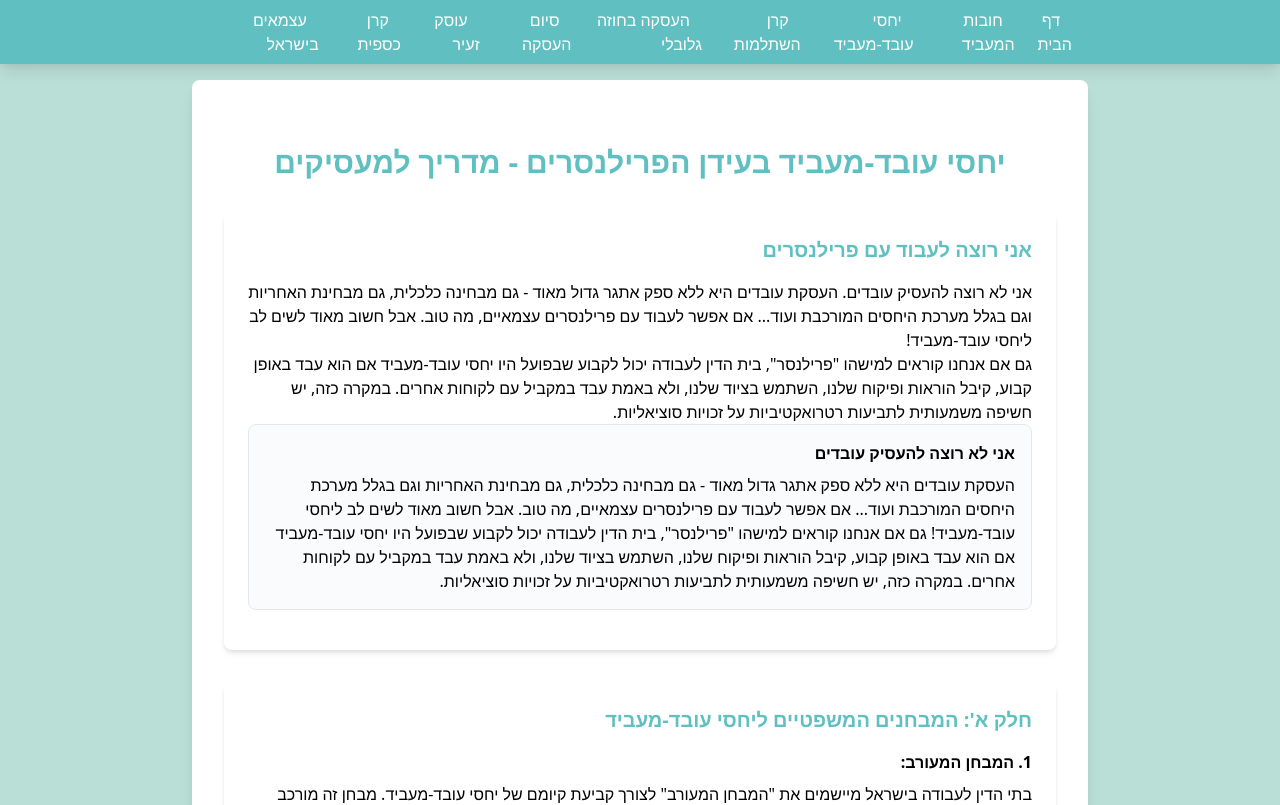
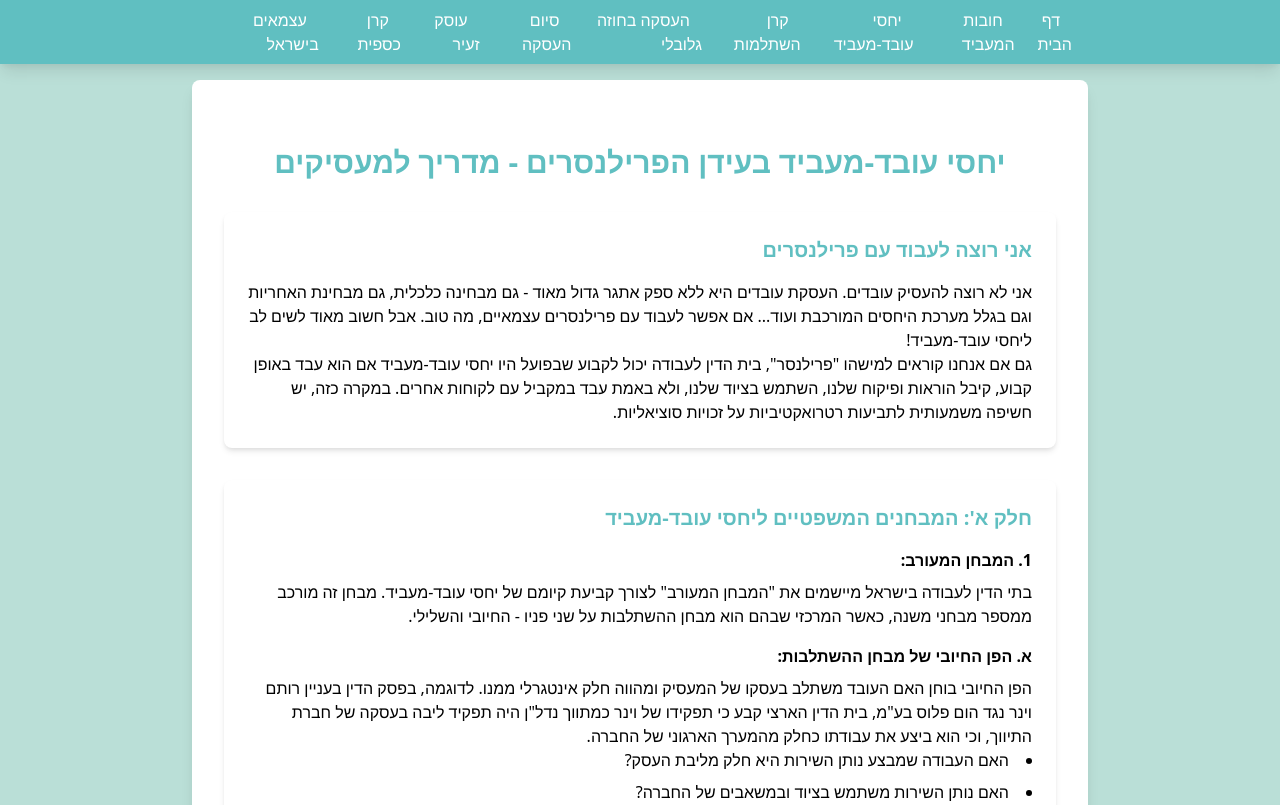
Before and after one commit to Zevik/Atsmai, a Next.js app: page /worker-employer-relations in a window 1280 px wide. Shown: the top 805 px of the page. Built offline with nearby package versions, Linux system fonts and the light colour scheme.

Commit message:
Remove duplicated 'אני לא רוצה להעסיק עובדים' section in worker-employer-relations page

```diff
--- a/pages/worker-employer-relations.js
+++ b/pages/worker-employer-relations.js
@@ -10,15 +10,6 @@ const WorkerEmployerRelations = () => {
           <h2 className="text-xl font-semibold mb-4 text-primary">אני רוצה לעבוד עם פרילנסרים</h2>
           <p>אני לא רוצה להעסיק עובדים. העסקת עובדים היא ללא ספק אתגר גדול מאוד - גם מבחינה כלכלית, גם מבחינת האחריות וגם בגלל מערכת היחסים המורכבת ועוד... אם אפשר לעבוד עם פרילנסרים עצמאיים, מה טוב. אבל חשוב מאוד לשים לב ליחסי עובד-מעביד!</p>
           <p>גם אם אנחנו קוראים למישהו "פרילנסר", בית הדין לעבודה יכול לקבוע שבפועל היו יחסי עובד-מעביד אם הוא עבד באופן קבוע, קיבל הוראות ופיקוח שלנו, השתמש בציוד שלנו, ולא באמת עבד במקביל עם לקוחות אחרים. במקרה כזה, יש חשיפה משמעותית לתביעות רטרואקטיביות על זכויות סוציאליות.</p>
-          <div className="border p-4 mb-4 rounded-lg bg-gray-50 bg-opacity-75">
-            <h2 className="font-semibold mb-2">אני לא רוצה להעסיק עובדים</h2>
-            <p>
-              העסקת עובדים היא ללא ספק אתגר גדול מאוד - גם מבחינה כלכלית, גם מבחינת האחריות וגם בגלל מערכת היחסים המורכבת ועוד...
-              אם אפשר לעבוד עם פרילנסרים עצמאיים, מה טוב. אבל חשוב מאוד לשים לב ליחסי עובד-מעביד! גם אם אנחנו קוראים למישהו "פרילנסר",
-              בית הדין לעבודה יכול לקבוע שבפועל היו יחסי עובד-מעביד אם הוא עבד באופן קבוע, קיבל הוראות ופיקוח שלנו, השתמש בציוד שלנו,
-              ולא באמת עבד במקביל עם לקוחות אחרים. במקרה כזה, יש חשיפה משמעותית לתביעות רטרואקטיביות על זכויות סוציאליות.
-            </p>
-          </div>
         </section>
 
         {/* חלק א': המבחנים המשפטיים ליחסי עובד-מעביד */}
```
